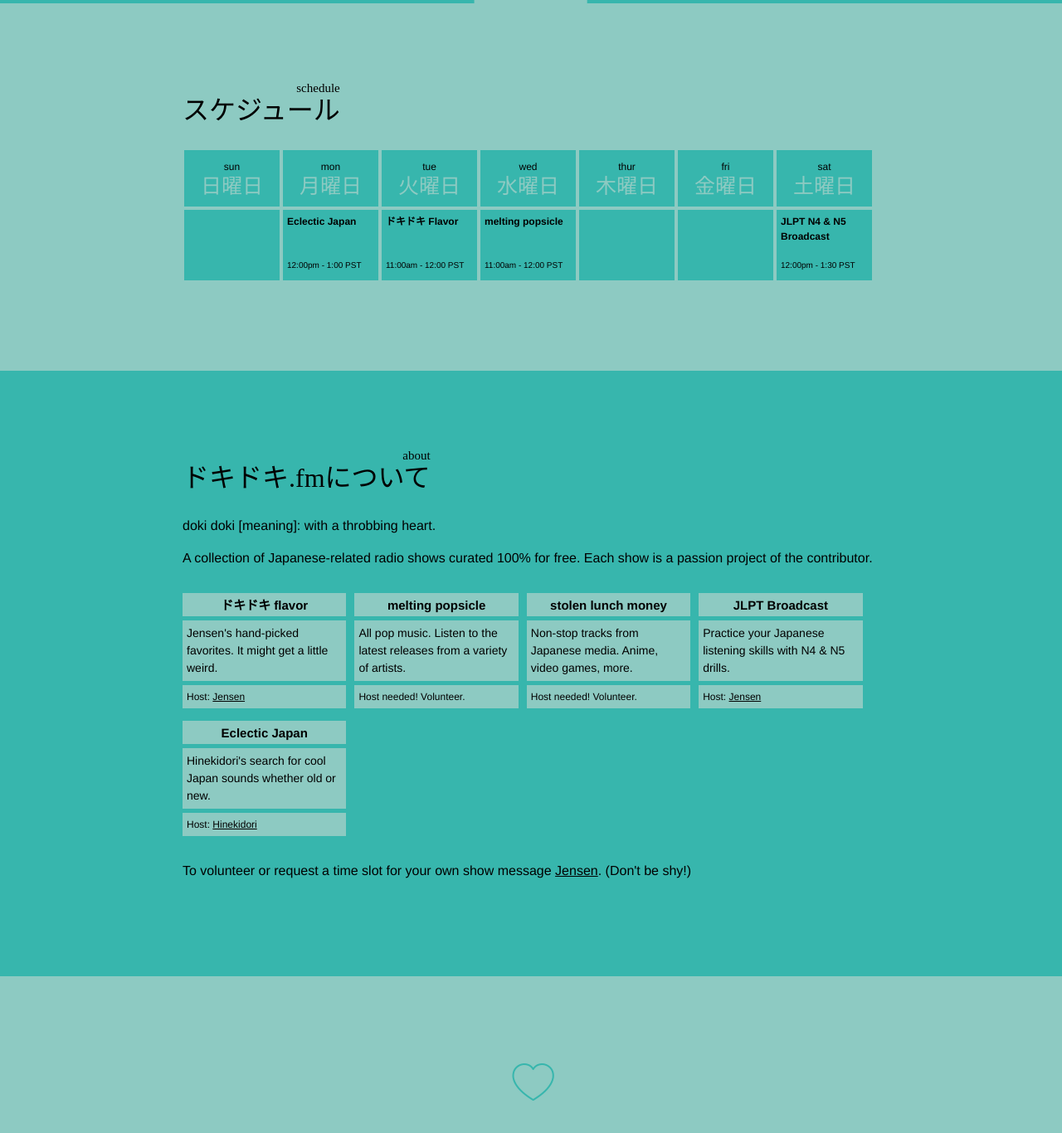
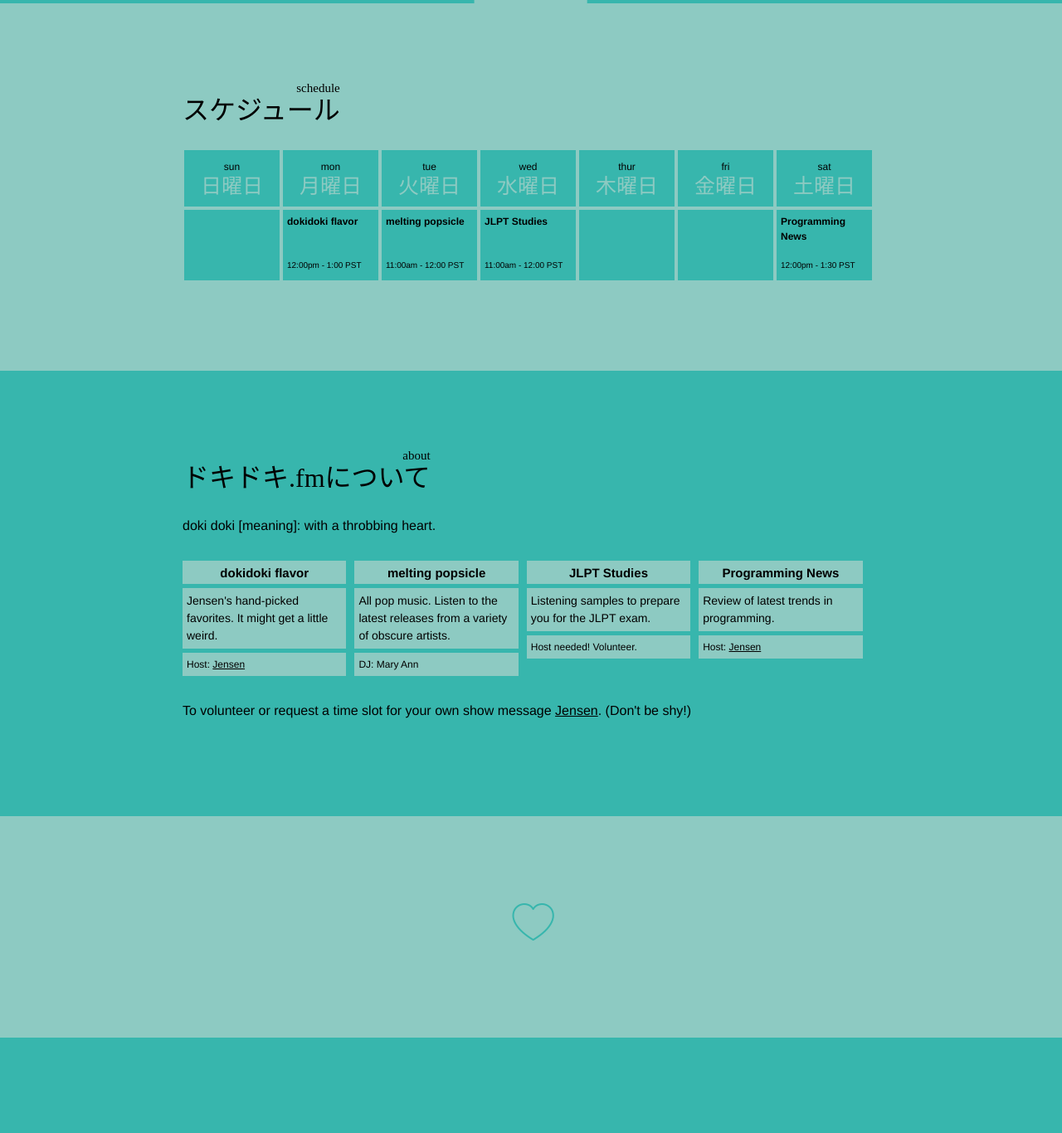
Before and after one commit to jensechu/dokidoki, a Jekyll site: the page built from index.html, in a window 1280 px wide and 1400 px high, scrolled down 431 px. Shown: the top 1366 px of the window at 83% size. Built offline with Jekyll 4.4.1, drawn with Linux system fonts in a browser that asks for light colours; nearby versions of some CDN libraries; some web fonts are replaced; after the commit the page ends 1682 px from its top, so only the background shows below that.

Commit message:
new schedule

```diff
--- a/_includes/about.html
+++ b/_includes/about.html
@@ -15,15 +15,11 @@
       doki doki [meaning]:	with a throbbing heart.
     </p>
 
-    <p>
-      A collection of Japanese-related radio shows curated 100% for free. Each show is a passion project of the contributor.
-    </p>
-
     <div class='program-row'>
       <div class="program-container">
         <h3 class="program-title">
           <a name="dokidoki">
-            ドキドキ flavor
+            dokidoki flavor
           </a>
         </h3>
 
@@ -44,23 +40,23 @@
         </h3>
 
         <p class="program-description">
-          All pop music. Listen to the latest releases from a variety of artists.
+          All pop music. Listen to the latest releases from a variety of obscure artists.
         </p>
 
         <p class="program-dj">
-          <span class="program-host">Host needed!</span> Volunteer.
+          <span class="program-host">DJ: Mary Ann
         </p>
       </div>
 
       <div class="program-container">
         <h3 class="program-title">
           <a name="no-lunch-money">
-            stolen lunch money
+            JLPT Studies
           </a>
         </h3>
 
         <p class="program-description">
-          Non-stop tracks from Japanese media. Anime, video games, more.
+          Listening samples to prepare you for the JLPT exam.
         </p>
 
         <p class="program-dj">
@@ -71,31 +67,16 @@
       <div class="program-container">
         <h3 class="program-title">
           <a name="jlpt-studies">
-            JLPT Broadcast
+            Programming News
           </a>
         </h3>
 
         <p class="program-description">
-          Practice your Japanese listening skills with N4 & N5 drills.
+          Review of latest trends in programming.
         </p>
 
         <p class="program-dj">
           <span class="program-host">Host:</span> <a class="contact-link" href="http://twitter.com/jensechu">Jensen</a>
-        </p>
-      </div>
-      <div class="program-container">
-        <h3 class="program-title">
-          <a name="eclectic-japan">
-            Eclectic Japan
-          </a>
-        </h3>
-
-        <p class="program-description">
-          Hinekidori's search for cool Japan sounds whether old or new.
-        </p>
-
-        <p class="program-dj">
-          <span class="program-host">Host:</span> <a class="contact-link" href="mailto:hinekidori@gmail.com">Hinekidori</a>
         </p>
       </div>
     </div>
--- a/_includes/schedule.html
+++ b/_includes/schedule.html
@@ -132,7 +132,7 @@
 
       <div class="day-box">
         <span class="show-title">
-          Eclectic Japan
+          dokidoki flavor
         </span>
 
         <span class="show-time">
@@ -142,7 +142,7 @@
 
       <div class="day-box">
         <span class="show-title">
-          ドキドキ Flavor
+          melting popsicle
         </span>
 
         <span class="show-time">
@@ -152,7 +152,7 @@
 
       <div class="day-box">
         <span class="show-title">
-          melting popsicle
+          JLPT Studies
         </span>
 
         <span class="show-time">
@@ -168,7 +168,7 @@
 
       <div class="day-box">
         <span class="show-title">
-          JLPT N4 & N5 Broadcast
+          Programming News
         </span>
 
         <span class="show-time">
```
